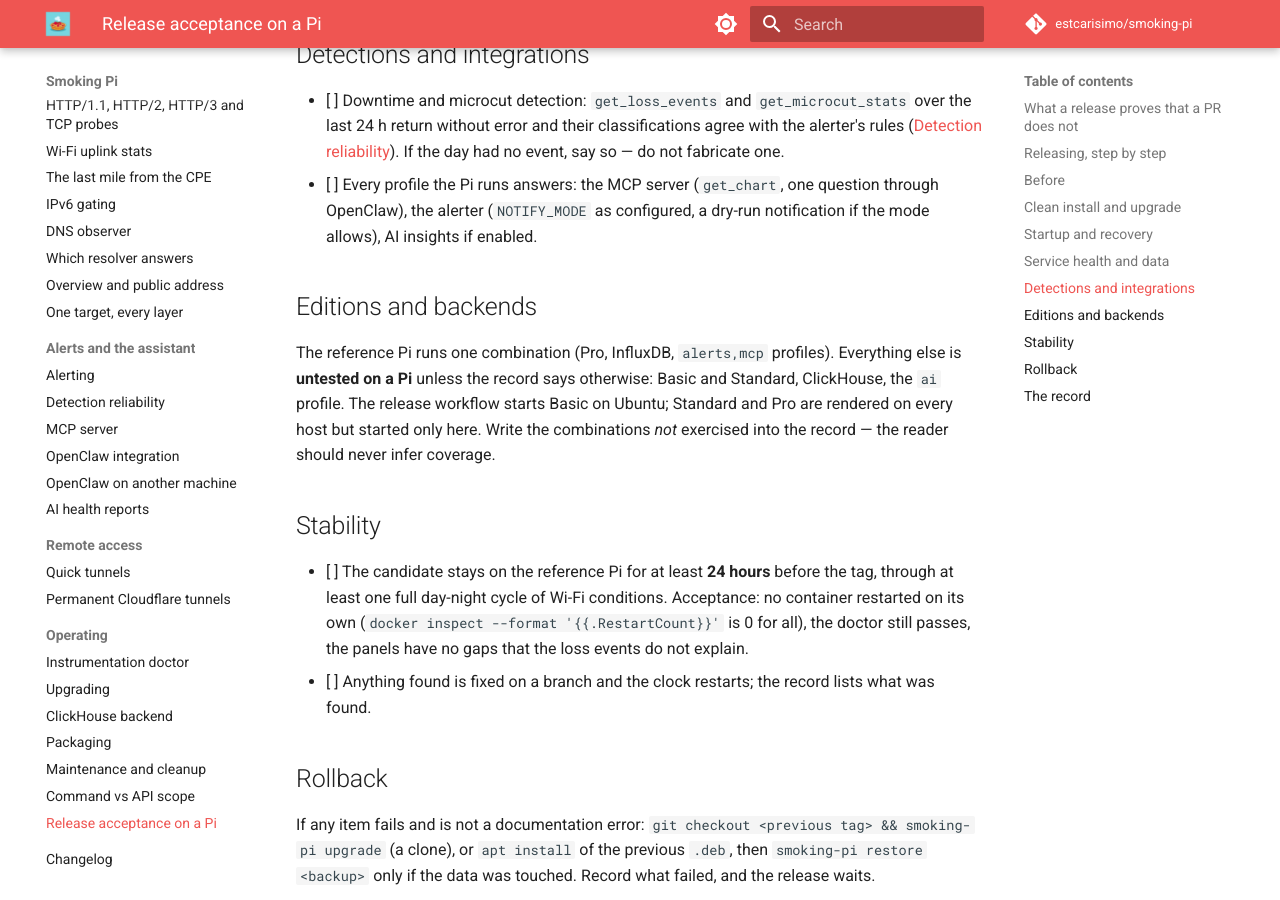
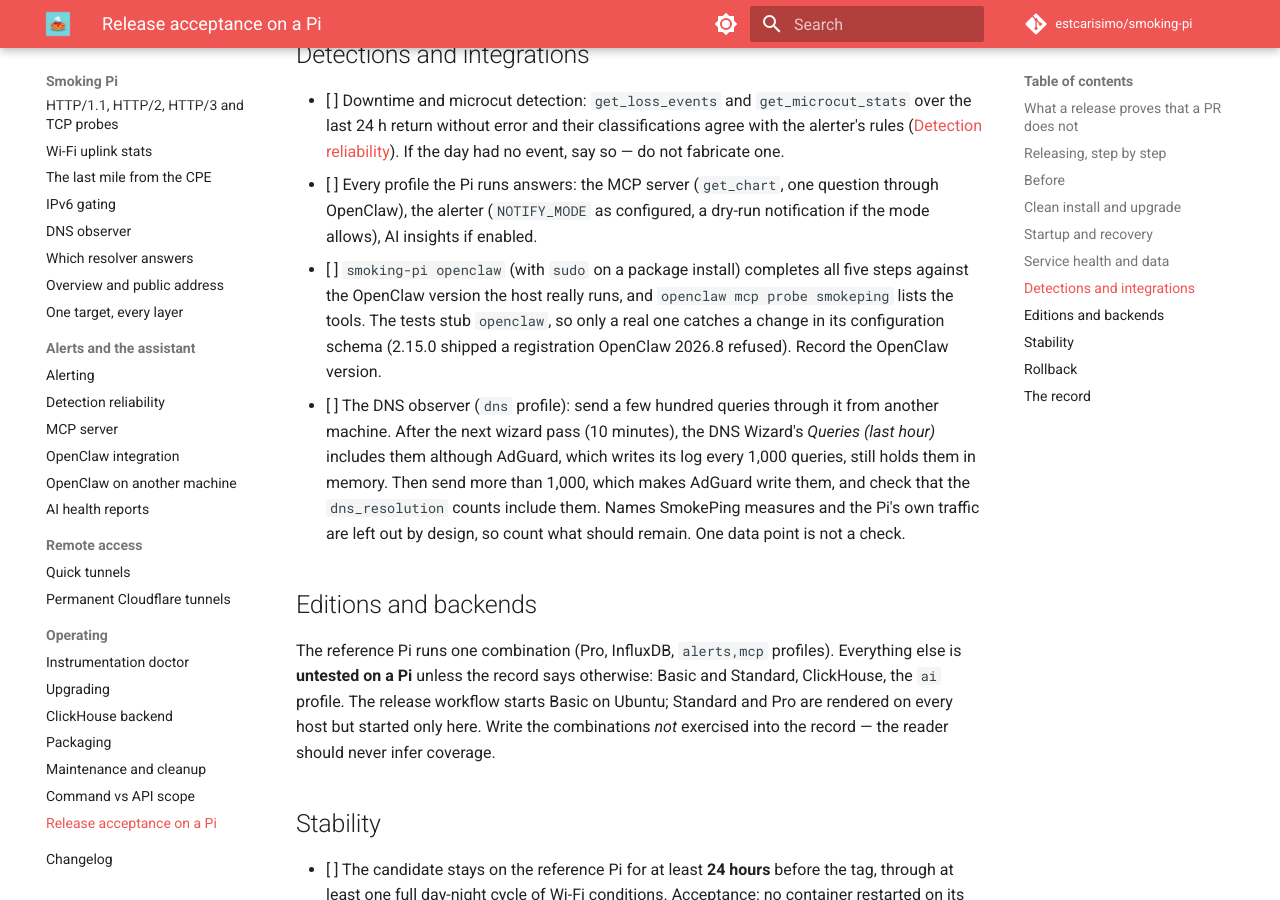
Before and after one commit to estcarisimo/smoking-pi, an MkDocs documentation site: the page built from docs/release-acceptance.md, in a window 1280 px wide and 900 px high, scrolled down 3864 px. Built offline with MkDocs 1.6.1 and Material for MkDocs 9.7.7, drawn with Linux system fonts in a browser that asks for light colours; comment, search, counter and statistics services are not loaded.

Commit message:
docs(release): acceptance runs smoking-pi openclaw for real and checks the DNS observer's counts
Co-Authored-By: Claude Opus 5.5 <noreply@anthropic.com>

```diff
--- a/docs/release-acceptance.md
+++ b/docs/release-acceptance.md
@@ -157,6 +157,20 @@ clean install there is the missing half — until then the record says
 - [ ] Every profile the Pi runs answers: the MCP server (`get_chart`, one
   question through OpenClaw), the alerter (`NOTIFY_MODE` as configured, a
   dry-run notification if the mode allows), AI insights if enabled.
+- [ ] `smoking-pi openclaw` (with `sudo` on a package install) completes
+  all five steps against the OpenClaw version the host really runs, and
+  `openclaw mcp probe smokeping` lists the tools. The tests stub
+  `openclaw`, so only a real one catches a change in its configuration
+  schema (2.15.0 shipped a registration OpenClaw 2026.8 refused). Record
+  the OpenClaw version.
+- [ ] The DNS observer (`dns` profile): send a few hundred queries through
+  it from another machine. After the next wizard pass (10 minutes), the
+  DNS Wizard's *Queries (last hour)* includes them although AdGuard,
+  which writes its log every 1,000 queries, still holds them in memory.
+  Then send more than 1,000, which makes AdGuard write them, and check
+  that the `dns_resolution` counts include them. Names SmokePing measures
+  and the Pi's own traffic are left out by design, so count what should
+  remain. One data point is not a check.
 
 ## Editions and backends
 
```
Also changed, not shown: CHANGELOG.md (+14 -0 lines).
